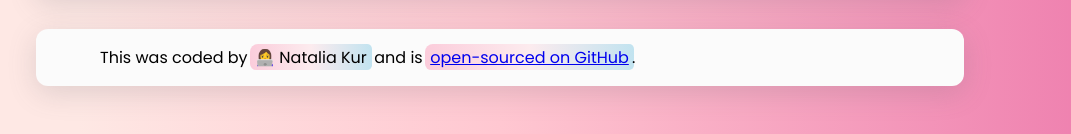
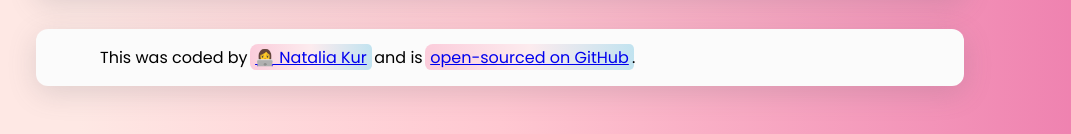
Before and after one commit to Katalia91/poem-generator, a website: page index.html in a window 1280 px wide. Shown: the part 502-636 px from the top of the page, without its empty margins (140-1211 px from the left). Drawn offline with nearby package versions, Linux system fonts and the light colour scheme; a web font is replaced by a local one.

Commit message:
Add a link to GitHub

```diff
--- a/index.html
+++ b/index.html
@@ -26,7 +26,7 @@
         <div class="container poem-content hidden" id="poem-content">
         </div>
         <footer class="container">
-          This was coded by <span class="highlight-small">👩‍💻 Natalia Kur</span> and
+          This was coded by <span class="highlight-small"><a href="https://github.com/Katalia91">👩‍💻 Natalia Kur</span></a> and
           is <span class="highlight-small"><a href="https://github.com/Katalia91/poem-generator" target="_blank"
             >open-sourced on GitHub</a></span></a
           >.
```
